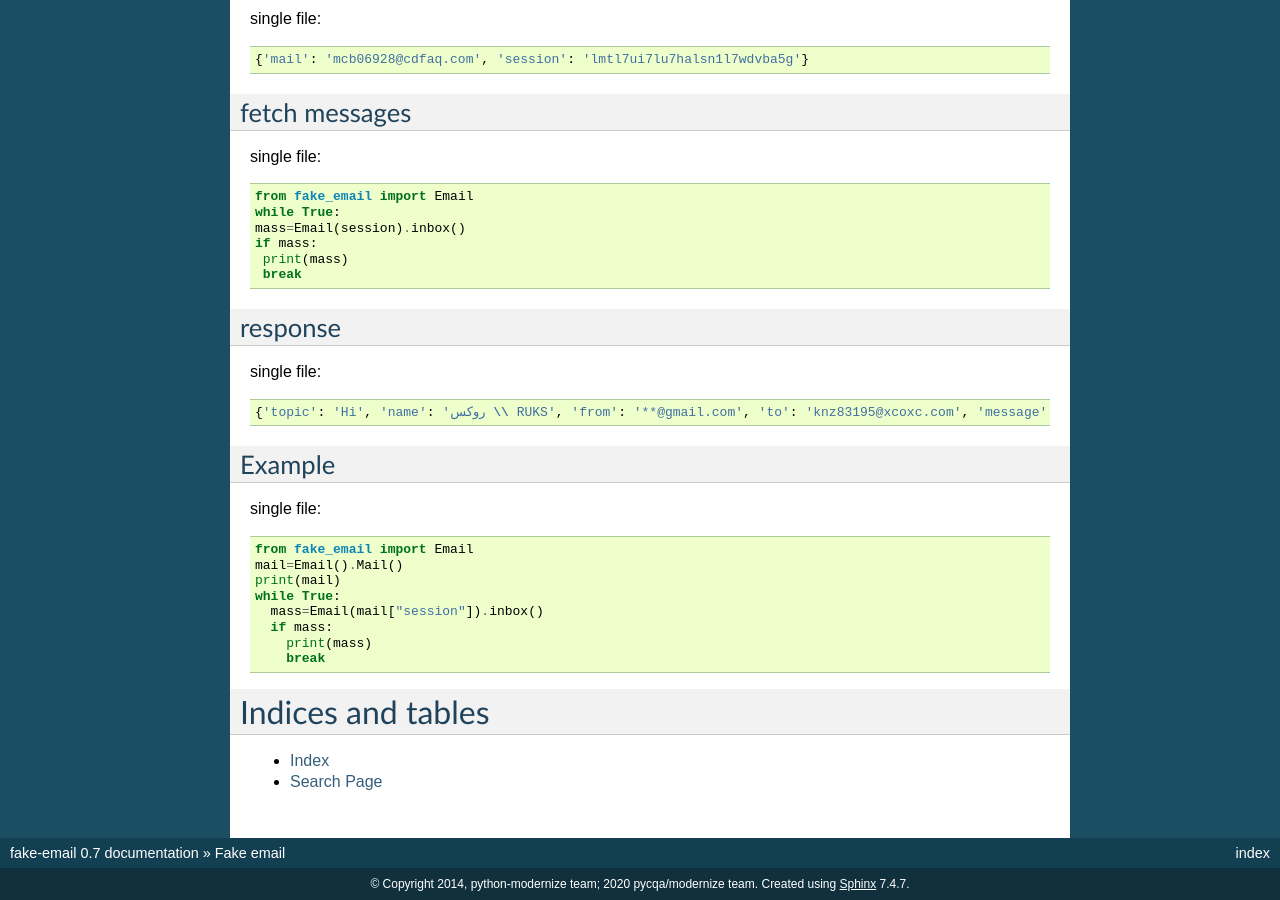
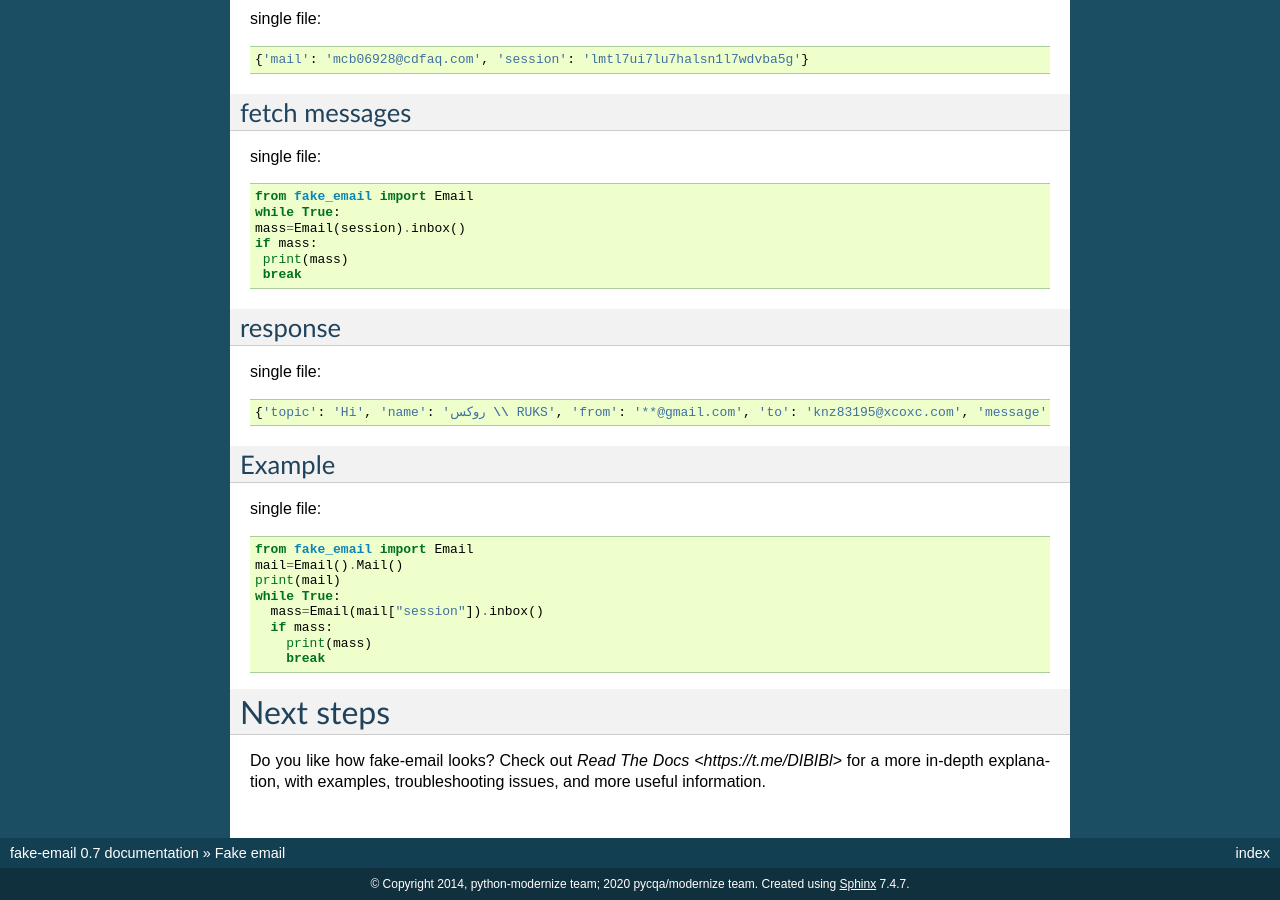
Before and after one commit to mudiv/fake-email, a Sphinx documentation site: the page built from docs/index.rst, in a window 1280 px wide and 900 px high, scrolled down 576 px. Built offline with Sphinx 7.4.7, drawn with Linux system fonts in a browser that asks for light colours; some of the changed text lies outside the part shown.

Commit message:
Update index.rst

```diff
--- a/docs/index.rst
+++ b/docs/index.rst
@@ -70,12 +70,9 @@ single file::
 	print(mass)
 	break
 
-Indices and tables
-//////////////////
+Next steps
+//////////
 
-* :ref:`genindex`
-* :ref:`search`
-
-
-.. _modernize: https://t.me/DIBIBl
-.. _project website: https://t.me/DIBIBl
+Do you like how fake-email looks? Check out `Read The Docs <https://t.me/DIBIBl>`  for a more
+in-depth explanation, with examples, troubleshooting issues, and more
+useful information.
```
